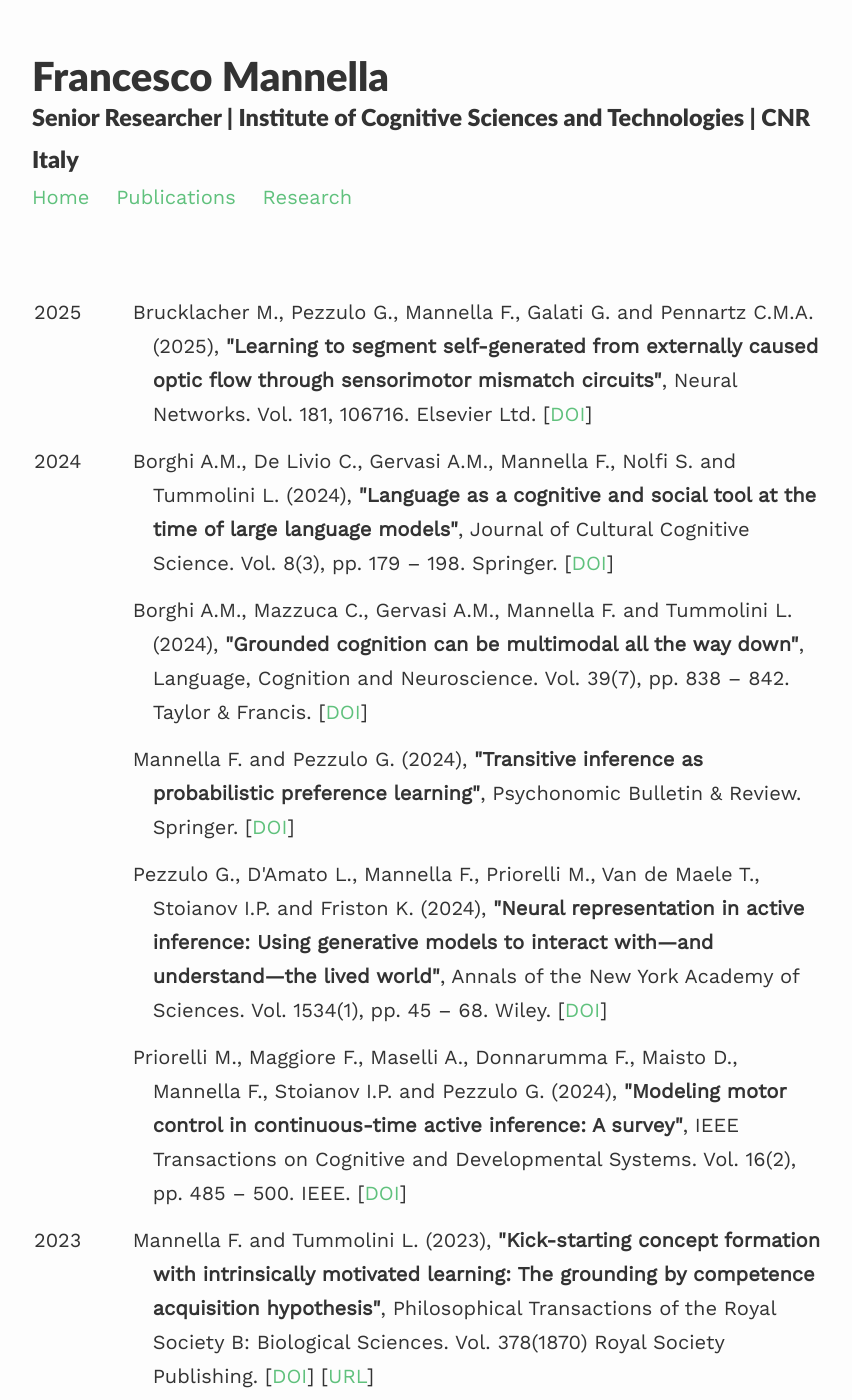
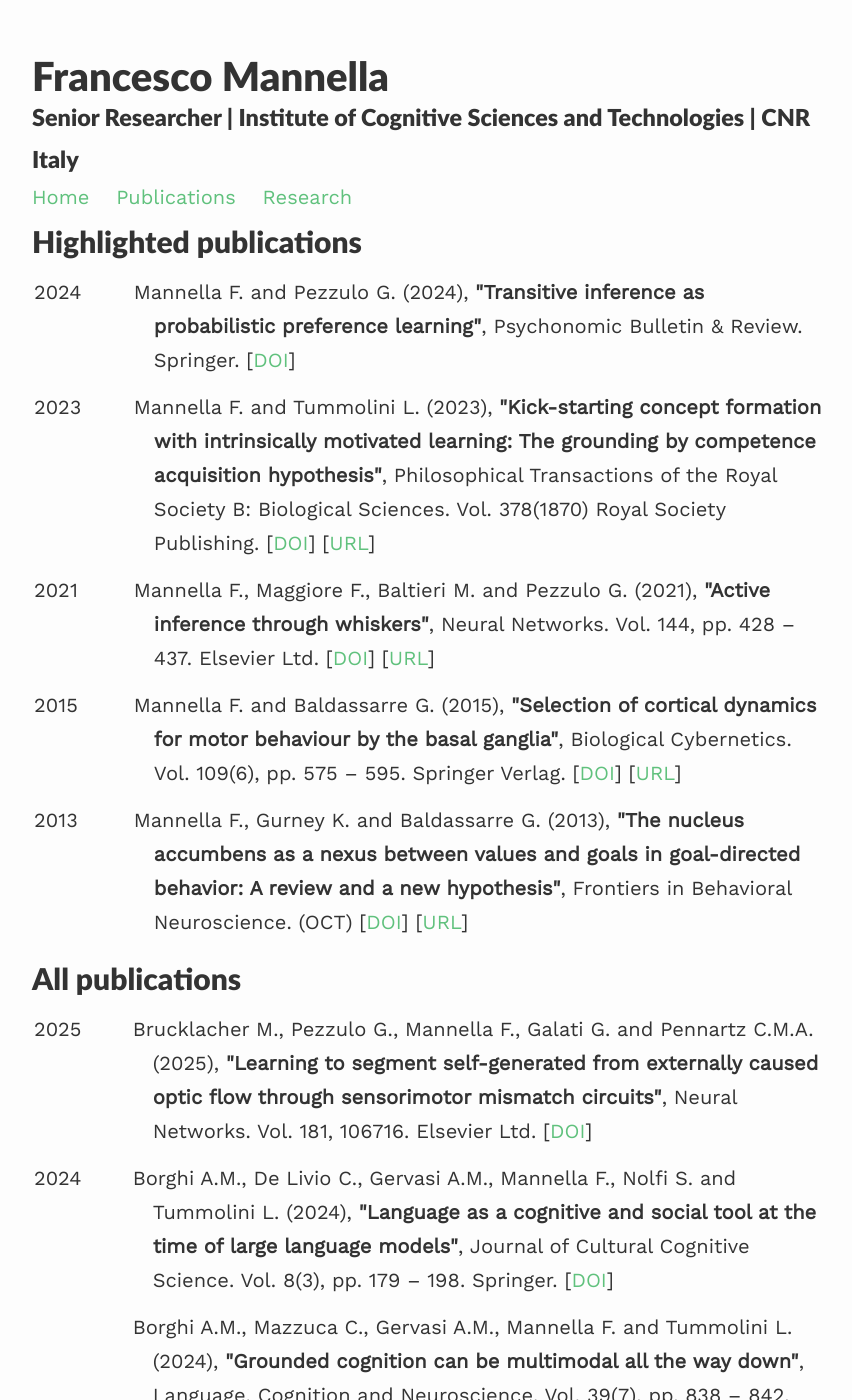
Before and after one commit to francesco-mannella/francesco-mannella.github.io, a Jekyll site: the page built from _pages/publications.md, in a window 1280 px wide and 1400 px high. Shown: the whole window, without its empty margins (208-1060 px from the left). Built offline with Jekyll 4.4.1, drawn with Linux system fonts in a browser that asks for light colours; nearby versions of some CDN libraries; some of the changed text lies outside the part shown.

Commit message:
Add highlighted publications section and fix title typos
Co-Authored-By: Claude Opus 5.5 <noreply@anthropic.com>
Claude-Session: https://claude.ai/code/session_012SJQbvqQjtTNprb9tZVHKs

```diff
--- a/_pages/publications.md
+++ b/_pages/publications.md
@@ -23,8 +23,40 @@ width:200em;
 }
 </style>
 
-<br/>
+<h2>Highlighted publications</h2>
 
+<table>
+<thead>
+ <tr>
+        <th class="year"></th>
+        <th class="item"></th>
+</tr>
+</thead>
+<tbody>
+<tr class="odd">
+<td>2024</td><td>Mannella F. and Pezzulo G. (2024), <strong>"Transitive inference as probabilistic preference learning"</strong>, Psychonomic Bulletin &amp; Review. Springer.
+  [<a href="https://doi.org/10.3758/s13423-024-02600-6">DOI</a>]</td>
+</tr>
+<tr class="even">
+<td>2023</td><td>Mannella F. and Tummolini L. (2023), <strong>"Kick-starting concept formation with intrinsically motivated learning: The grounding by competence acquisition hypothesis"</strong>, Philosophical Transactions of the Royal Society B: Biological Sciences. Vol. 378(1870) Royal Society Publishing.
+  [<a href="https://doi.org/10.1098/rstb.2021.0370">DOI</a>] [<a href="https://www.scopus.com/inward/record.uri?eid=2-s2.0-85144637053&amp;doi=10.1098%2frstb.2021.0370&amp;partnerID=40&amp;md5=d85998c4168fec408209c863dc8123f3">URL</a>]</td>
+</tr>
+<tr class="odd">
+<td>2021</td><td>Mannella F., Maggiore F., Baltieri M. and Pezzulo G. (2021), <strong>"Active inference through whiskers"</strong>, Neural Networks. Vol. 144, pp. 428 – 437. Elsevier Ltd.
+  [<a href="https://doi.org/10.1016/j.neunet.2021.08.037">DOI</a>] [<a href="https://www.scopus.com/inward/record.uri?eid=2-s2.0-85115384583&amp;doi=10.1016%2fj.neunet.2021.08.037&amp;partnerID=40&amp;md5=0b29e420985c6a9b912902304f03d4ee">URL</a>]</td>
+</tr>
+<tr class="even">
+<td>2015</td><td>Mannella F. and Baldassarre G. (2015), <strong>"Selection of cortical dynamics for motor behaviour by the basal ganglia"</strong>, Biological Cybernetics. Vol. 109(6), pp. 575 – 595. Springer Verlag.
+  [<a href="https://doi.org/10.1007/s00422-015-0662-6">DOI</a>] [<a href="https://www.scopus.com/inward/record.uri?eid=2-s2.0-84948574727&amp;doi=10.1007%2fs00422-015-0662-6&amp;partnerID=40&amp;md5=f75c6a686797ec76c6d16359dce5f8cc">URL</a>]</td>
+</tr>
+<tr class="odd">
+<td>2013</td><td>Mannella F., Gurney K. and Baldassarre G. (2013), <strong>"The nucleus accumbens as a nexus between values and goals in goal-directed behavior: A review and a new hypothesis"</strong>, Frontiers in Behavioral Neuroscience. (OCT)
+  [<a href="https://doi.org/10.3389/fnbeh.2013.00135">DOI</a>] [<a href="https://www.scopus.com/inward/record.uri?eid=2-s2.0-84887557650&amp;doi=10.3389%2ffnbeh.2013.00135&amp;partnerID=40&amp;md5=9a61df81f6b07b727d5f623bf70457f5">URL</a>]</td>
+</tr>
+</tbody>
+</table>
+
+<h2>All publications</h2>
 
 <table>
 <thead>
@@ -83,7 +115,7 @@ width:200em;
   [<a href="https://doi.org/10.1371/journal.pcbi.1005395">DOI</a>] [<a href="https://www.scopus.com/inward/record.uri?eid=2-s2.0-85016777575&amp;doi=10.1371%2fjournal.pcbi.1005395&amp;partnerID=40&amp;md5=f4a6f31b8a0279801aeade12b3af1325">URL</a>]</td>
 </tr>
 <tr class="odd">
-<td>2016</td><td>Mannella F., Mirolli M. and Baldassarre G. (2016), <strong>"Goal-directed behavior and instrumental devaluation: A. neural system-level computational model"</strong>, Frontiers in Behavioral Neuroscience. Vol. 10(OCT) Frontiers Media S.A..
+<td>2016</td><td>Mannella F., Mirolli M. and Baldassarre G. (2016), <strong>"Goal-directed behavior and instrumental devaluation: A neural system-level computational model"</strong>, Frontiers in Behavioral Neuroscience. Vol. 10(OCT) Frontiers Media S.A..
   [<a href="https://doi.org/10.3389/fnbeh.2016.00181">DOI</a>] [<a href="https://www.scopus.com/inward/record.uri?eid=2-s2.0-84992560767&amp;doi=10.3389%2ffnbeh.2016.00181&amp;partnerID=40&amp;md5=4c4791670ba9939a4b8f836c377a12b1">URL</a>]</td>
 </tr>
 <tr class="even">
@@ -99,11 +131,11 @@ width:200em;
   [<a href="https://doi.org/10.3389/fpsyg.2014.00124">DOI</a>] [<a href="https://www.scopus.com/inward/record.uri?eid=2-s2.0-84897584513&amp;doi=10.3389%2ffpsyg.2014.00124&amp;partnerID=40&amp;md5=b525284ea64f21e6703a678d83245629">URL</a>]</td>
 </tr>
 <tr class="odd">
-<td>2013</td><td>Baldassarre G., Mannella F., Fiore V.G., Redgrave P., Gurney K. and Mirolli M. (2013), <strong>"Intrinsically motivated action-outcome learning and goal-based action recall: A. system-level bio-constrained computational model"</strong>, Neural Networks. Vol. 41, pp. 168 – 187.
+<td>2013</td><td>Baldassarre G., Mannella F., Fiore V.G., Redgrave P., Gurney K. and Mirolli M. (2013), <strong>"Intrinsically motivated action-outcome learning and goal-based action recall: A system-level bio-constrained computational model"</strong>, Neural Networks. Vol. 41, pp. 168 – 187.
   [<a href="https://doi.org/10.1016/j.neunet.2012.09.015">DOI</a>] [<a href="https://www.scopus.com/inward/record.uri?eid=2-s2.0-84875892345&amp;doi=10.1016%2fj.neunet.2012.09.015&amp;partnerID=40&amp;md5=3286c1ea62fb5e825cbcd95be476c392">URL</a>]</td>
 </tr>
 <tr class="even">
-<td></td><td>Mannella F., Gurney K. and Baldassarre G. (2013), <strong>"The nucleus accumbens as a nexus between values and goals in goal-directed behavior: A. review and a new hypothesis"</strong>, Frontiers in Behavioral Neuroscience. (OCT)
+<td></td><td>Mannella F., Gurney K. and Baldassarre G. (2013), <strong>"The nucleus accumbens as a nexus between values and goals in goal-directed behavior: A review and a new hypothesis"</strong>, Frontiers in Behavioral Neuroscience. (OCT)
   [<a href="https://doi.org/10.3389/fnbeh.2013.00135">DOI</a>] [<a href="https://www.scopus.com/inward/record.uri?eid=2-s2.0-84887557650&amp;doi=10.3389%2ffnbeh.2013.00135&amp;partnerID=40&amp;md5=9a61df81f6b07b727d5f623bf70457f5">URL</a>]</td>
 </tr>
 </tbody>
```
